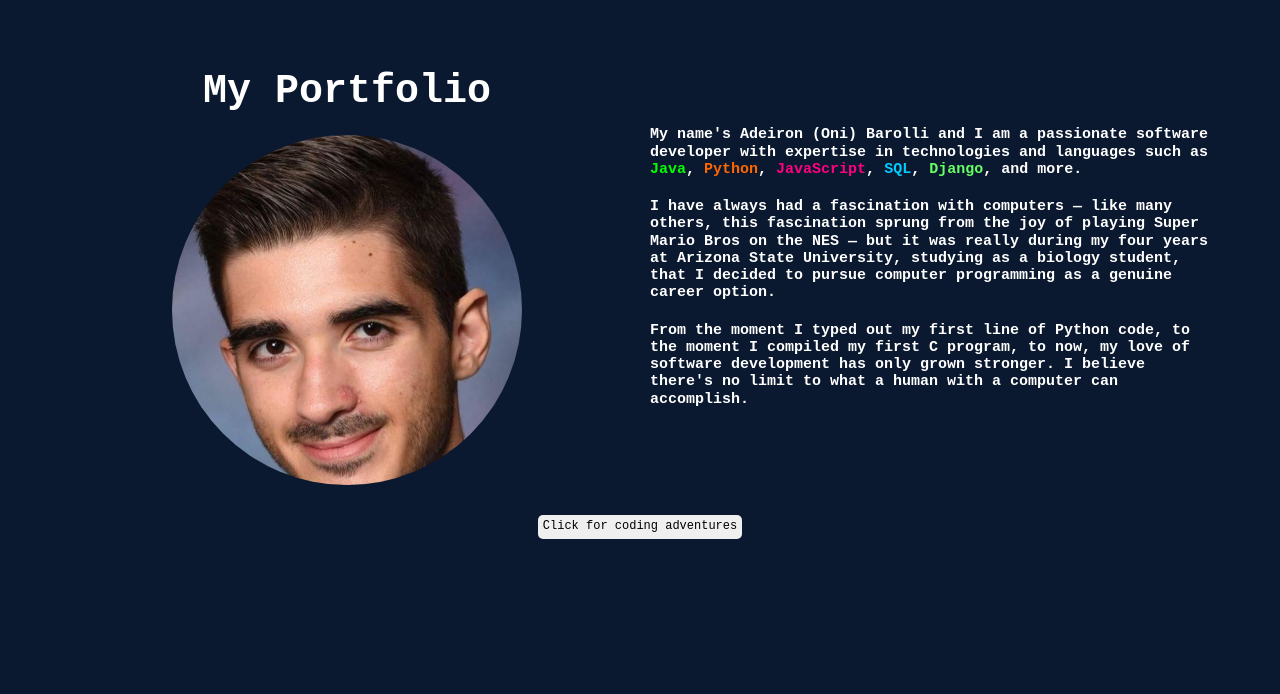
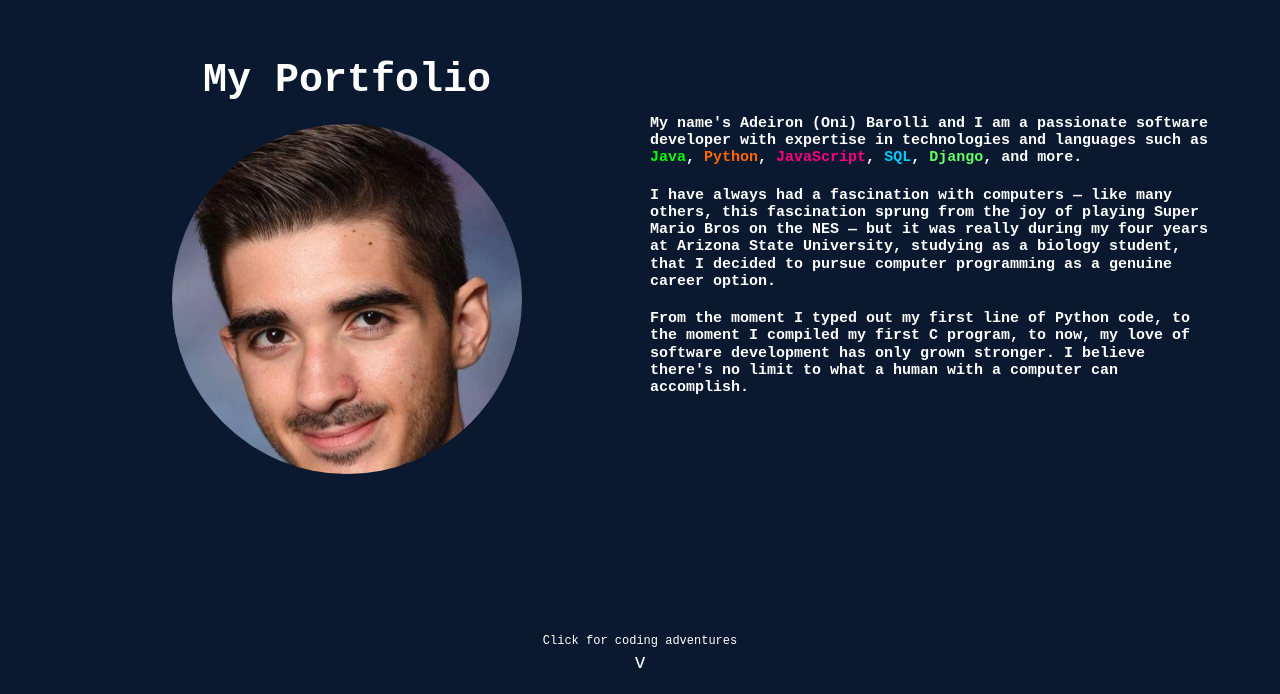
Before and after one commit to abarolli/Portfolio, a React (Vite) app: page / in a window 1280 px wide. Shown: the part 106-800 px from the top of the page. Built offline with nearby package versions, Linux system fonts and the light colour scheme.

Commit message:
Updated scrollTo button styling

```diff
--- a/src/components/WelcomeScreen.module.css
+++ b/src/components/WelcomeScreen.module.css
@@ -1,8 +1,43 @@
 .welcomeScreenCardContainer {
   width: 90vw;
   max-width: 1200px;
-  height: fit-content;
+  display: flex;
+  flex: 1;
+  justify-content: center;
+  align-items: center;
   white-space: nowrap;
+}
+
+@keyframes bounce {
+  from {
+    transform: translateY(0px);
+  }
+  to {
+    transform: translateY(15px);
+  }
+}
+
+.scrollToButton {
+  background: none;
+  display: flex;
+  flex-direction: column;
+  align-items: center;
+  color: var(--text);
+  animation-name: bounce;
+  animation-duration: 500ms;
+  animation-direction: alternate;
+  animation-iteration-count: infinite;
+}
+
+.scrollToButton:hover {
+  background: none;
+}
+
+.scrollToButton::after {
+  content: "v";
+  font-size: 2rem;
+  font-family: system-ui, -apple-system, BlinkMacSystemFont, "Segoe UI", Roboto,
+    Oxygen, Ubuntu, Cantarell, "Open Sans", "Helvetica Neue", sans-serif;
 }
 
 @media screen and (max-width: 900px) {
--- a/src/components/WelcomeScreen.tsx
+++ b/src/components/WelcomeScreen.tsx
@@ -27,6 +27,8 @@ function WelcomeScreen({ scrollToRef }: Props) {
         />
       </div>
       <button
+        data-aos="bounce"
+        className={styles.scrollToButton}
         onClick={() => {
           scrollToRef.current?.scrollIntoView({ behavior: "smooth" });
         }}
```
